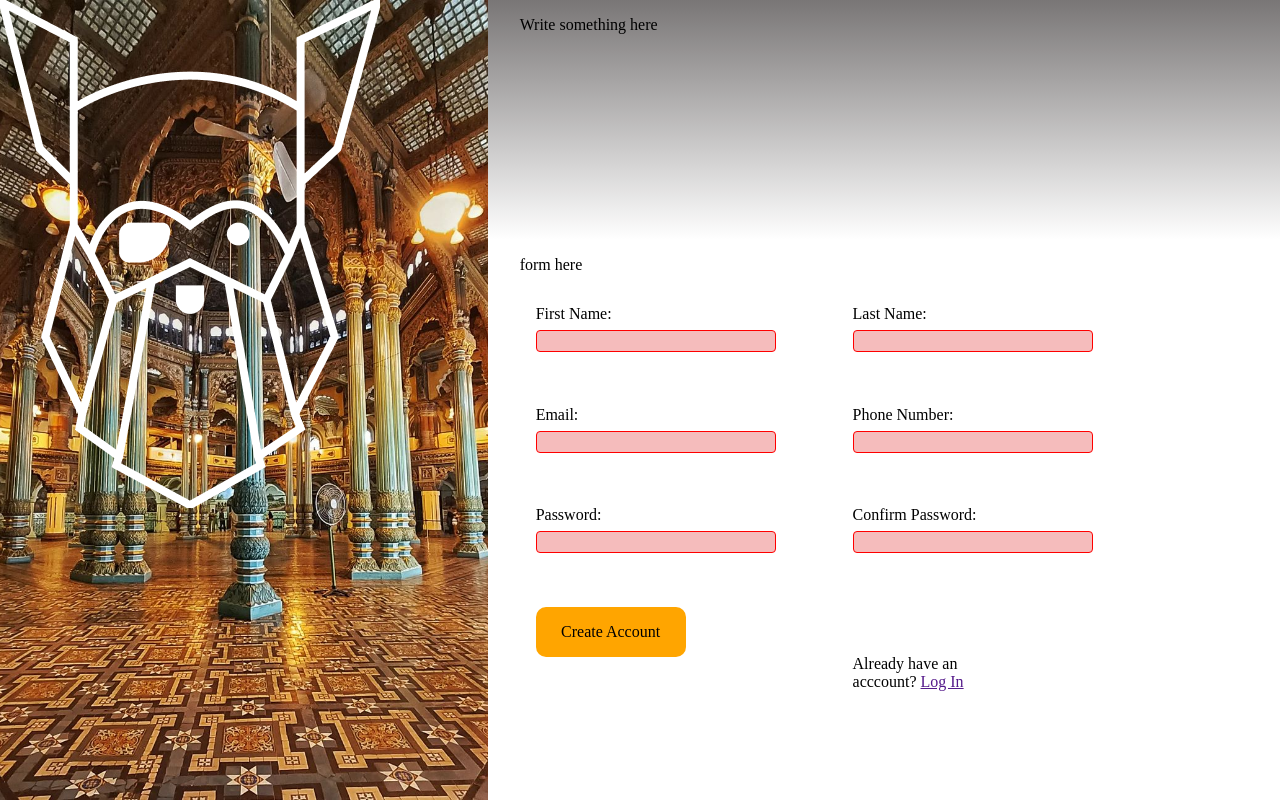
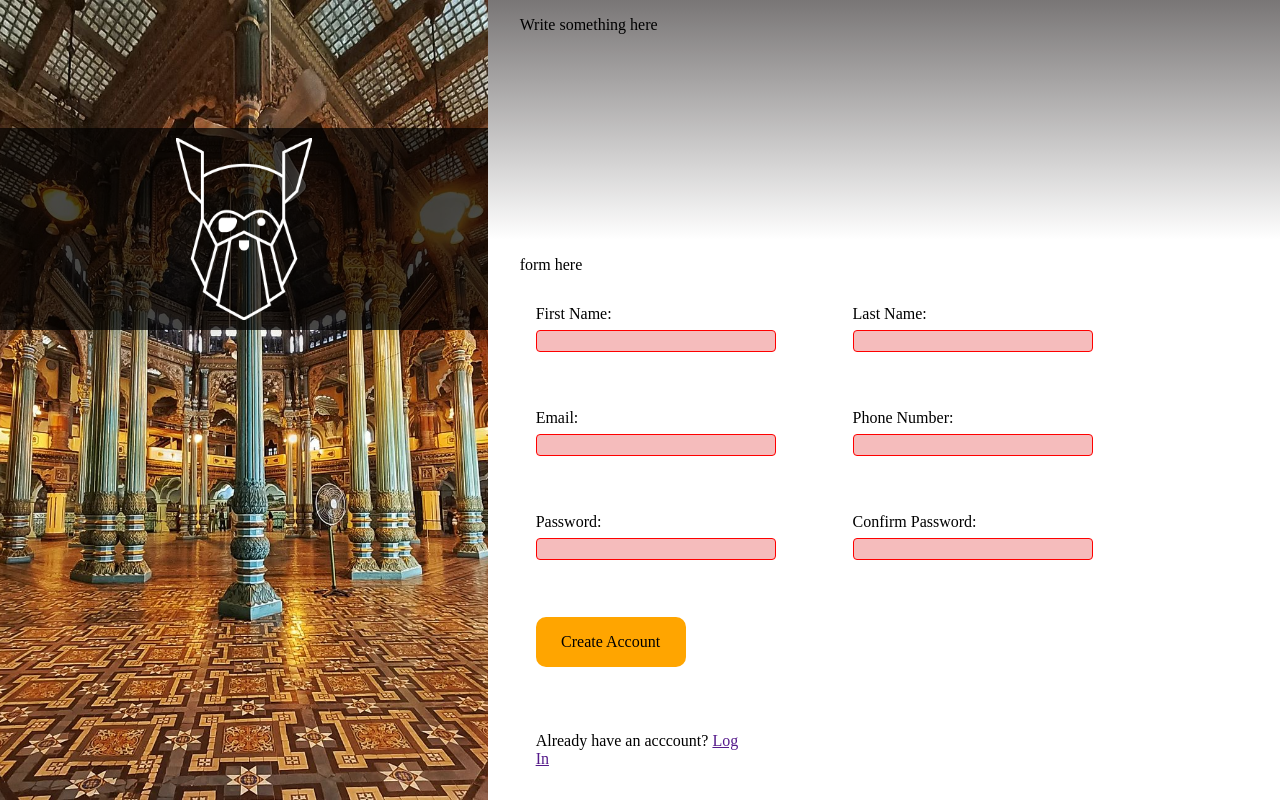
Before and after one commit to NihalM2001/SignupForm, a plain HTML site: page index.html in a window 1280 px wide. Drawn offline with Linux system fonts and the light colour scheme.

Commit message:
removed padding and flex display for .login and set grid-row-start property to 5 inorder to attach the login position under the button

```diff
--- a/style.css
+++ b/style.css
@@ -12,13 +12,27 @@ body{
 }
 
 .image{
-    width: 35%;
-    background-color: orange;
     background-image: url(./image2.jpg);
     background-size: cover;
     background-position: center;
     background-repeat: no-repeat;
     width: 40%;
+    display: flex;
+    justify-content: center;
+    align-content: center;
+    padding-top: 10%;
+}
+
+.logo{
+    width: 100%;
+    height: 30%;
+    background-color: rgba(0,0,0,0.7);
+    text-align: center;
+    padding: 2% 0% 2% 0%;
+}
+
+img{
+    height: 100%;
 }
 
 .info{
@@ -74,9 +88,8 @@ button,input{
 }
 
 .login{
-    padding: 1em 3em 0em 2em;
     margin-top: 2em;
-    display: flex;
+    grid-row-start: 5;
 
 }
 
```
